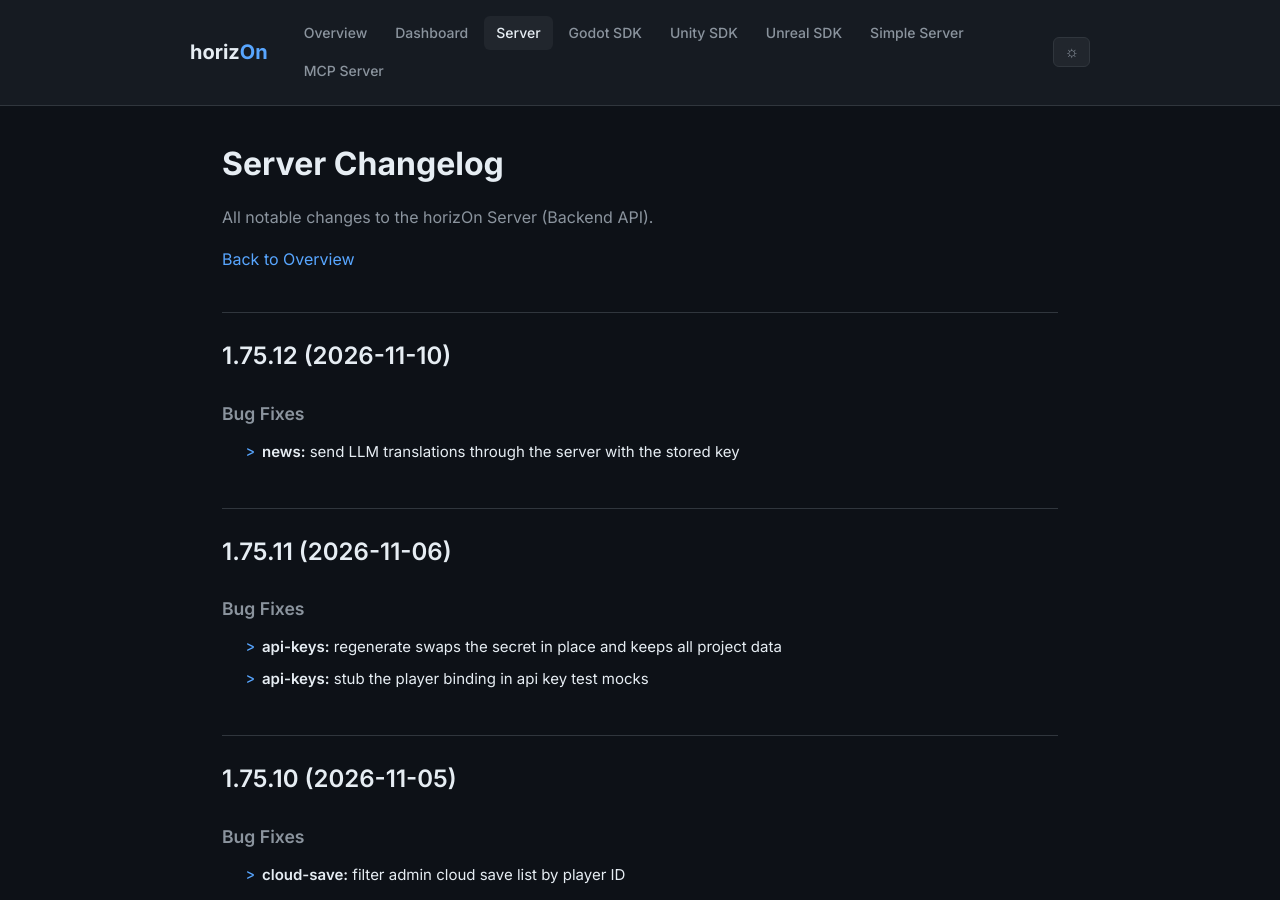
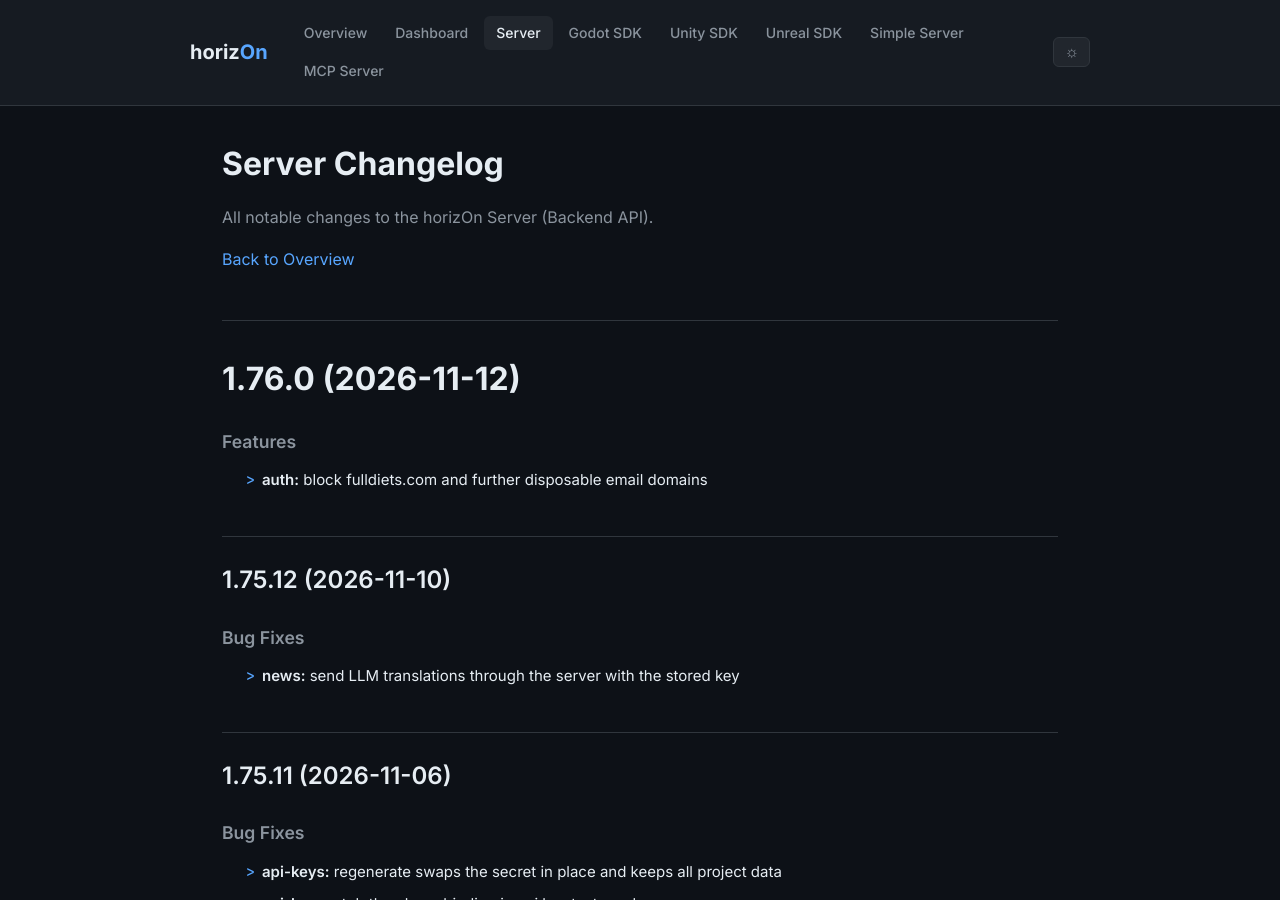
Before and after one commit to ProjectMakersDE/horizOn-Changelog, a Jekyll site: the page built from server-changelog.md, in a window 1280 px wide and 900 px high. Built offline with Jekyll 4.4.1, drawn with Linux system fonts in a browser that asks for light colours.

Commit message:
chore: reconcile changelogs

```diff
--- a/server-changelog.md
+++ b/server-changelog.md
@@ -8,6 +8,13 @@ title: Server Changelog
 All notable changes to the horizOn Server (Backend API).
 
 [Back to Overview](.)
+
+# 1.76.0 (2026-11-12)
+
+
+### Features
+
+* **auth:** block fulldiets.com and further disposable email domains
 
 ## 1.75.12 (2026-11-10)
 
```
Also changed, not shown: index.md (+1 -1 lines).
